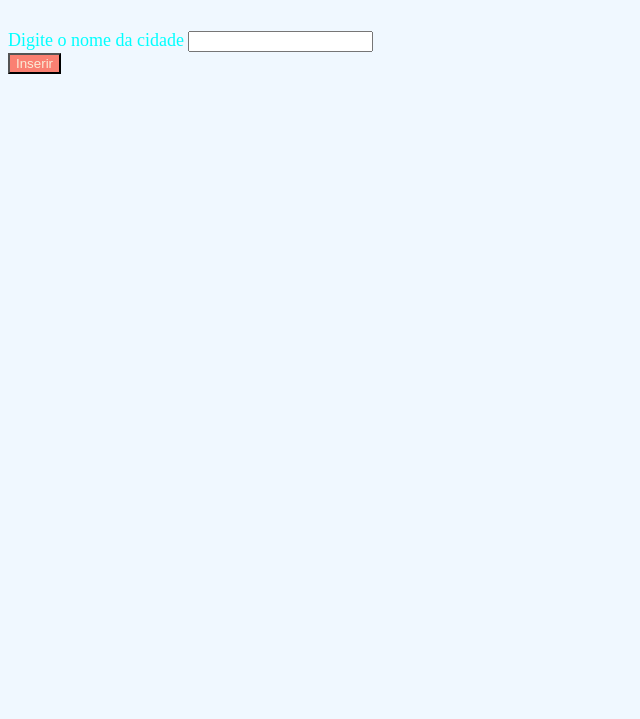
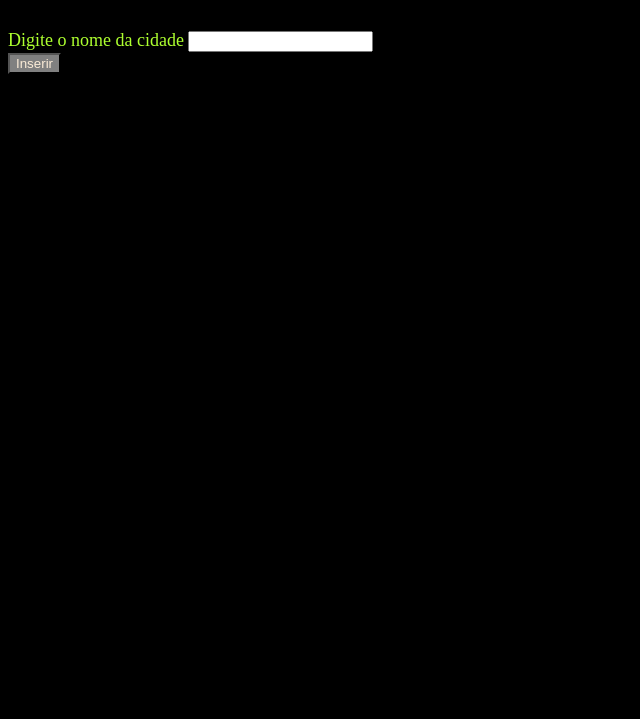
Before and after one commit to kageyama06/prog_array, a plain HTML site: page index.html in a window 1280 px wide. Shown: the part 81-800 px from the top of the page, without its empty margins (0-640 px from the left). Drawn offline with Linux system fonts and the light colour scheme.

Commit message:
uptade de estilo

```diff
--- a/style.css
+++ b/style.css
@@ -1,10 +1,10 @@
 body{
     font-size: large;
-    color: aqua;
-    background-color: aliceblue;
+    color: greenyellow;
+    background-color: black;
 }
 
 button{
-    background-color: salmon;
+    background-color: grey;
     color: antiquewhite;
 }
```
